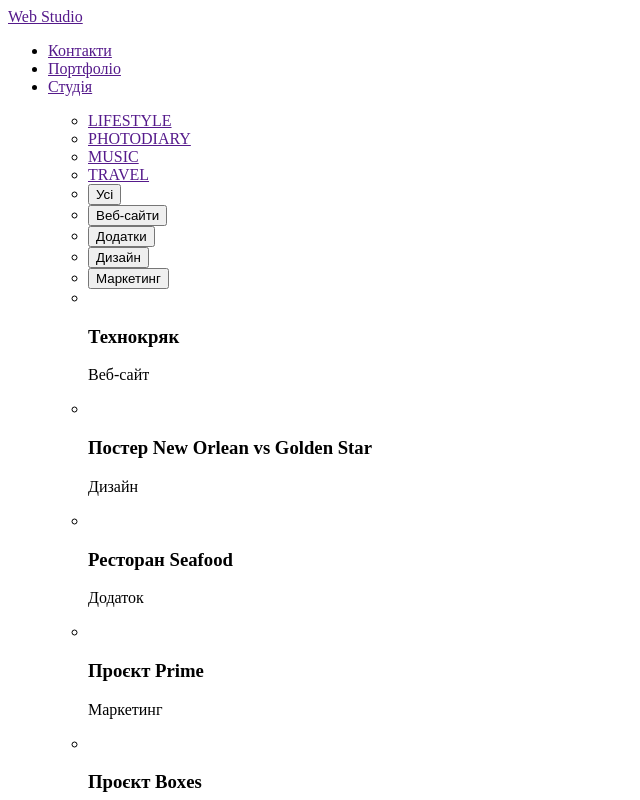
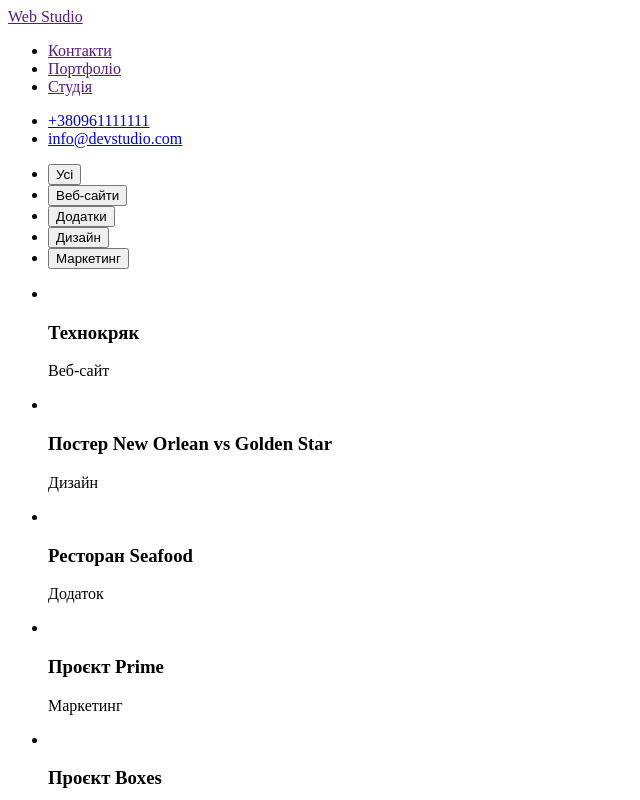
Before and after one commit to wydimarin/----------, a plain HTML site: page portofolio.html in a window 1280 px wide. Shown: the top 800 px of the page, without its empty margins (0-640 px from the left). Drawn offline with Linux system fonts and the light colour scheme.

Commit message:
Update portofolio.html

```diff
--- a/portofolio.html
+++ b/portofolio.html
@@ -6,6 +6,7 @@
     <title>Document</title>
 </head>
 <body>
+   <header>
         <a href="">Web Studio</a>
         <nav>
              <ul>
@@ -15,14 +16,9 @@
              </ul>
         </nav>
         <ul>
-        <nav>
-            <ul>
-                <li><a href="">LIFESTYLE</a></li>
-                <li><a href="">PHOTODIARY</a></li>
-                <li><a href="">MUSIC</a></li>
-                <li><a href="">TRAVEL</a></li>
+            <li><a href="tel:+380961111111">+380961111111</a></li>
+            <li><a href="info@devstudio.com">info@devstudio.com</a></li>
         </ul>
-        </nav>
        </header>
     <main>
         <section>
```
Lines whose indentation alone changed are shown as unchanged.
